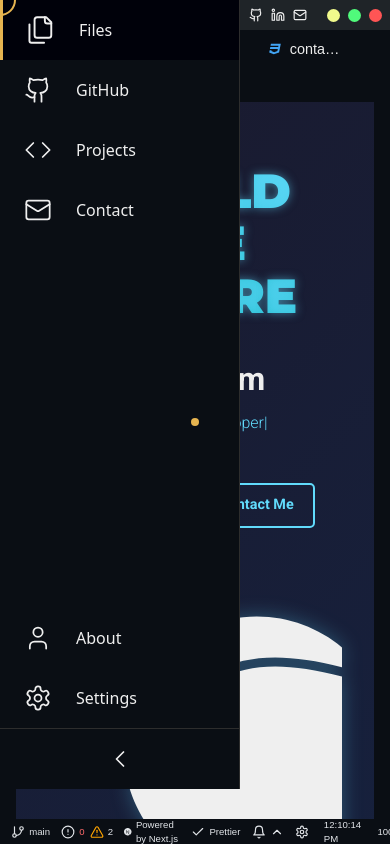
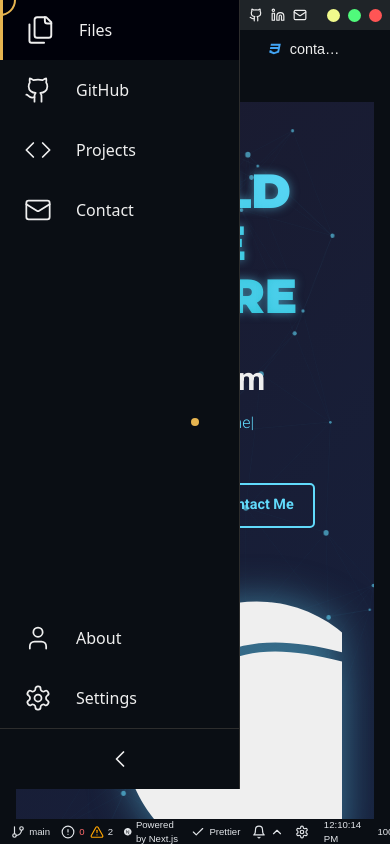
Before and after one commit to Asif-Alam1/new-portfolio, a Next.js app: page / in a window 390 px wide. Built offline with nearby package versions, Linux system fonts and the light colour scheme.

Commit message:
particle background

```diff
--- /dev/null
+++ b/components/ParticleBackground.jsx
@@ -0,0 +1,129 @@
+import React, { useEffect, useRef } from 'react'
+import { useSpring, animated } from 'react-spring'
+
+const ParticleBackground = () => {
+	const canvasRef = useRef(null)
+	const particlesRef = useRef([])
+	const animationRef = useRef(null)
+
+	const config = {
+		particleCount: 50,
+		particleSize: 2,
+		particleColor: '#61dafb',
+		lineColor: 'rgba(97, 218, 251, 0.1)',
+		lineDistance: 150,
+		speed: 0.5
+	}
+
+	const initParticles = canvas => {
+		const ctx = canvas.getContext('2d')
+		const particles = []
+
+		for (let i = 0; i < config.particleCount; i++) {
+			particles.push({
+				x: Math.random() * canvas.width,
+				y: Math.random() * canvas.height,
+				vx: (Math.random() - 0.5) * config.speed,
+				vy: (Math.random() - 0.5) * config.speed,
+				size: Math.random() * config.particleSize + 1,
+				color: config.particleColor
+			})
+		}
+
+		particlesRef.current = particles
+	}
+
+	const drawParticles = canvas => {
+		const ctx = canvas.getContext('2d')
+		ctx.clearRect(0, 0, canvas.width, canvas.height)
+
+		// Draw particles
+		particlesRef.current.forEach(particle => {
+			ctx.beginPath()
+			ctx.arc(particle.x, particle.y, particle.size, 0, Math.PI * 2)
+			ctx.fillStyle = particle.color
+			ctx.fill()
+
+			// Update position
+			particle.x += particle.vx
+			particle.y += particle.vy
+
+			// Bounce off walls
+			if (particle.x < 0 || particle.x > canvas.width) particle.vx *= -1
+			if (particle.y < 0 || particle.y > canvas.height) particle.vy *= -1
+		})
+
+		// Draw connections
+		for (let i = 0; i < particlesRef.current.length; i++) {
+			for (let j = i + 1; j < particlesRef.current.length; j++) {
+				const p1 = particlesRef.current[i]
+				const p2 = particlesRef.current[j]
+				const dx = p1.x - p2.x
+				const dy = p1.y - p2.y
+				const distance = Math.sqrt(dx * dx + dy * dy)
+
+				if (distance < config.lineDistance) {
+					ctx.beginPath()
+					ctx.moveTo(p1.x, p1.y)
+					ctx.lineTo(p2.x, p2.y)
+					ctx.strokeStyle = config.lineColor
+					ctx.lineWidth = 0.5
+					ctx.stroke()
+				}
+			}
+		}
+
+		animationRef.current = requestAnimationFrame(() => drawParticles(canvas))
+	}
+
+	const handleResize = () => {
+		if (canvasRef.current) {
+			canvasRef.current.width = window.innerWidth
+			canvasRef.current.height = window.innerHeight
+			initParticles(canvasRef.current)
+		}
+	}
+
+	useEffect(() => {
+		if (canvasRef.current) {
+			canvasRef.current.width = window.innerWidth
+			canvasRef.current.height = window.innerHeight
+
+			initParticles(canvasRef.current)
+			drawParticles(canvasRef.current)
+
+			window.addEventListener('resize', handleResize)
+		}
+
+		return () => {
+			window.removeEventListener('resize', handleResize)
+			if (animationRef.current) {
+				cancelAnimationFrame(animationRef.current)
+			}
+		}
+	}, [])
+
+	const fadeIn = useSpring({
+		from: { opacity: 0 },
+		to: { opacity: 0.6 },
+		config: { duration: 1000 }
+	})
+
+	return (
+		<animated.canvas
+			ref={canvasRef}
+			style={{
+				...fadeIn,
+				position: 'absolute',
+				top: 0,
+				left: 0,
+				width: '100%',
+				height: '100%',
+				zIndex: 1,
+				pointerEvents: 'none' // This is the critical change
+			}}
+		/>
+	)
+}
+
+export default ParticleBackground
--- a/pages/index.jsx
+++ b/pages/index.jsx
@@ -1,19 +1,39 @@
 'use client'
 
-import React from 'react'
+import React, { useState, useEffect } from 'react'
 import Link from 'next/link'
 import { useSpring, animated, config } from 'react-spring'
 import { TypeAnimation } from 'react-type-animation'
 import Illustration from '../components/Illustration'
 import CustomHead from '../components/Head'
+import ParticleBackground from '../components/ParticleBackground'
+import InitialLoader from '../components/InitialLoader'
 import styles from '../styles/HomePage.module.css'
 
 export default function HomePage() {
+	const [showLoader, setShowLoader] = useState(true)
+
+	useEffect(() => {
+		const timer = setTimeout(() => {
+			setShowLoader(false)
+		}, 2500)
+
+		return () => clearTimeout(timer)
+	}, [])
+
 	const fadeIn = useSpring({
 		opacity: 1,
 		transform: 'translateY(0)',
 		from: { opacity: 0, transform: 'translateY(50px)' },
-		config: config.molasses
+		config: config.molasses,
+		delay: 2600
+	})
+
+	const illustrationSpring = useSpring({
+		loop: { reverse: true },
+		to: { transform: 'translateY(-15px)' },
+		from: { transform: 'translateY(0px)' },
+		config: { duration: 3000 }
 	})
 
 	const backgroundTextSpring = useSpring({
@@ -28,11 +48,16 @@ export default function HomePage() {
 
 	return (
 		<>
+			{showLoader ? (
+				<InitialLoader />
+			) : (
+				<>
 					<CustomHead
 						title='Asif Alam - Innovative Software Engineer'
 						description='Asif Alam is a Software Engineer building the future through innovative web development. Explore his portfolio and projects.'
 					/>
 					<div className={styles.container}>
+						<ParticleBackground />
 						<animated.div style={fadeIn} className={styles.content}>
 							<div className={styles.textContent}>
 								<h1 className={styles.title}>
@@ -63,15 +88,7 @@ export default function HomePage() {
 									<Link href='/projects' passHref>
 										<animated.button
 											className={styles.button}
-									style={useSpring({
-										from: { transform: 'scale(1)' },
-										to: async next => {
-											while (true) {
-												await next({ transform: 'scale(1.05)' })
-												await next({ transform: 'scale(1)' })
-											}
-										}
-									})}>
+											>
 											View Work
 										</animated.button>
 									</Link>
@@ -81,7 +98,9 @@ export default function HomePage() {
 								</div>
 							</div>
 							<div className={styles.illustrationWrapper}>
+								<animated.div style={illustrationSpring}>
 									<Illustration className={styles.illustration} />
+								</animated.div>
 							</div>
 						</animated.div>
 						<animated.div
@@ -93,5 +112,7 @@ export default function HomePage() {
 						</animated.div>
 					</div>
 				</>
+			)}
+		</>
 	)
 }
--- a/styles/HomePage.module.css
+++ b/styles/HomePage.module.css
@@ -1,4 +1,4 @@
-@import url('https://fonts.googleapis.com/css2?family=Montserrat:wght@900&family=Roboto:wght@300;400;700&display=swap');
+@import url('https://fonts.googleapis.com/css2?family=Montserrat:wght@900&family=Roboto:wght@300;400;700&family=Fira+Code:wght@400;500&display=swap');
 
 .container {
 	height: 100vh;
@@ -8,6 +8,7 @@
 	position: relative;
 	overflow: hidden;
 	background: linear-gradient(135deg, #1a1a2e 0%, #16213e 100%);
+	position: relative;
 }
 
 .content {
@@ -18,10 +19,13 @@
 	max-width: 1200px;
 	padding: 0 2rem;
 	z-index: 2;
+	position: relative;
 }
 
 .textContent {
 	flex: 1;
+	position: relative;
+	z-index: 3;
 }
 
 .title {
@@ -33,6 +37,18 @@
 	-webkit-background-clip: text;
 	-webkit-text-fill-color: transparent;
 	text-shadow: 0 0 10px rgba(97, 218, 251, 0.5);
+	position: relative;
+}
+
+.title::after {
+	content: '';
+	position: absolute;
+	bottom: -10px;
+	left: 0;
+	width: 100px;
+	height: 4px;
+	background: linear-gradient(90deg, #61dafb, transparent);
+	border-radius: 2px;
 }
 
 .titleLine {
@@ -103,7 +119,9 @@
 	width: 100%;
 	max-width: 500px;
 	height: auto;
-	filter: drop-shadow(0 0 10px rgba(97, 218, 251, 0.3));
+	filter: drop-shadow(0 0 20px rgba(97, 218, 251, 0.5));
+	position: relative;
+	z-index: 3;
 }
 
 .backgroundText {
@@ -121,6 +139,7 @@
 	font-weight: 900;
 	z-index: 1;
 	pointer-events: none;
+	overflow: hidden;
 }
 
 @media screen and (max-width: 1200px) {
@@ -175,7 +194,4 @@
 	.illustration {
 		max-width: 300px;
 	}
-	.backgroundText {
-		font-size: 4rem;
-	}
 }
```
Lines whose indentation alone changed are shown as unchanged.
